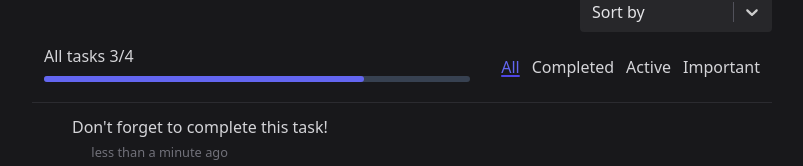
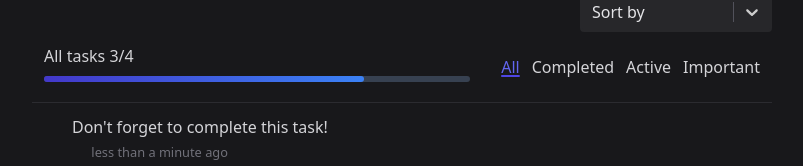
Before and after one commit to kypexfly/todo-app, a React (Vite) app: page / in a window 1280 px wide. Shown: the part 292-458 px from the top of the page, without its empty margins (238-1041 px from the left). Built offline with nearby package versions, Linux system fonts and the light colour scheme; some icons are missing.

Commit message:
Change bg solid to gradient  on Task progress bar

```diff
--- a/src/components/TodoList.tsx
+++ b/src/components/TodoList.tsx
@@ -53,7 +53,7 @@ const TodoList = () => {
           All tasks {completedTodos.length}/{todos.length}
           <div className='my-2 h-1.5 w-full rounded-full bg-gray-700'>
             <div
-              className='h-1.5 rounded-full bg-indigo-500'
+              className='h-1.5 rounded-full bg-gradient-to-r from-indigo-700 to-blue-500'
               style={{ width: `${(completedTodos.length / todos.length) * 100}%` }}
             ></div>
           </div>
```
